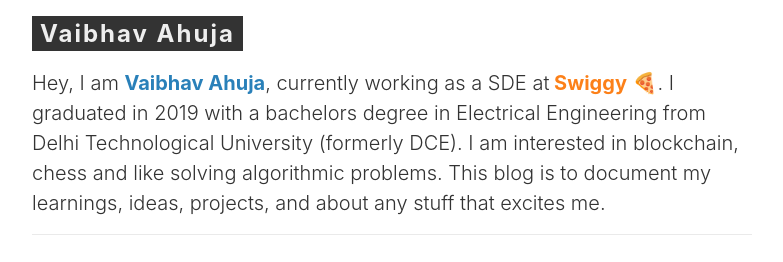
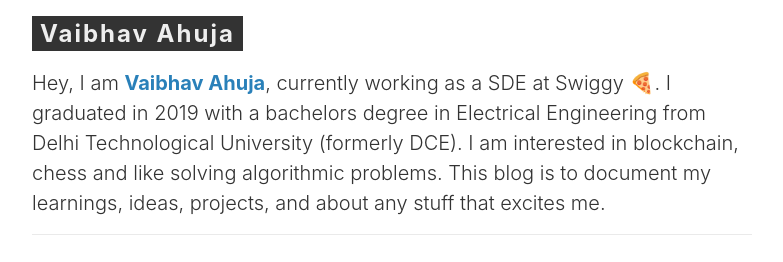
Before and after one commit to vaibhavahuja/vaibhavahuja.github.io, a Jekyll site: the page built from index.html, in a window 1280 px wide. Shown: the top 262 px of the page, without its empty margins (8-791 px from the left). Built offline with Jekyll 4.4.1, drawn with Linux system fonts in a browser that asks for light colours.

Commit message:
removed orange

```diff
--- a/_includes/intro.html
+++ b/_includes/intro.html
@@ -1,3 +1,3 @@
 <p class="site-intro">
-	Hey, I am <b style = "color:#2980b9">Vaibhav Ahuja</b>, currently working as a SDE at<b style = "color:#fc8019"> Swiggy</b> 🍕. I graduated in 2019 with a bachelors degree in Electrical Engineering from Delhi Technological University (formerly DCE). I am interested in blockchain, chess and like solving algorithmic problems. This blog is to document my learnings, ideas, projects, and about any stuff that excites me.
+	Hey, I am <b style = "color:#2980b9">Vaibhav Ahuja</b>, currently working as a SDE at Swiggy 🍕. I graduated in 2019 with a bachelors degree in Electrical Engineering from Delhi Technological University (formerly DCE). I am interested in blockchain, chess and like solving algorithmic problems. This blog is to document my learnings, ideas, projects, and about any stuff that excites me.
 </p>
```
